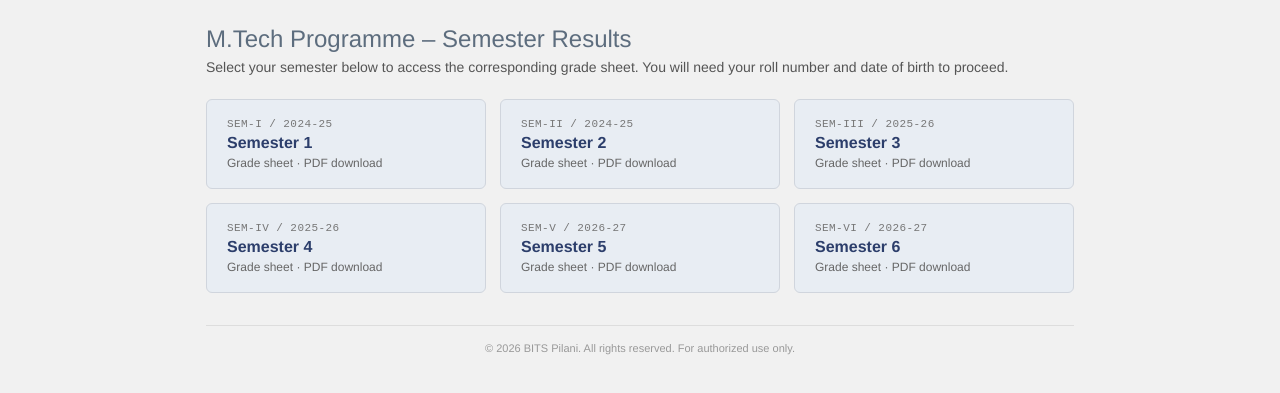
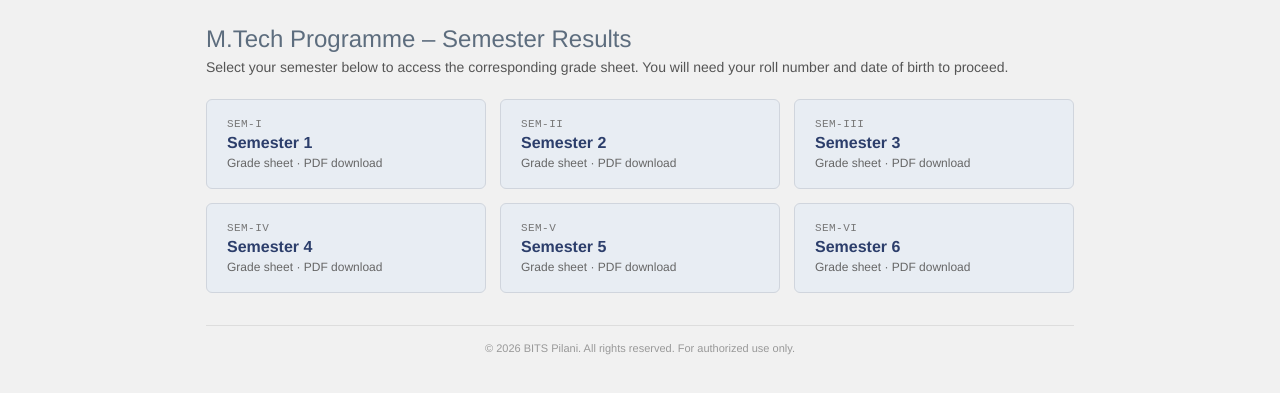
Before and after one commit to ashkanmulla/mtech, a plain HTML site: page index.html in a window 1280 px wide. Shown: the part 95-488 px from the top of the page. Drawn offline with Linux system fonts and the light colour scheme.

Commit message:
remove dates from semester cards
Made-with: Cursor

```diff
--- a/index.html
+++ b/index.html
@@ -161,32 +161,32 @@
 
       <div class="semester-grid">
         <a href="semester1.html" class="semester-card">
-          <div class="semester-card-id">SEM-I / 2024-25</div>
+          <div class="semester-card-id">SEM-I</div>
           <div class="semester-card-name">Semester 1</div>
           <div class="semester-card-meta">Grade sheet &middot; PDF download</div>
         </a>
         <a href="semester2.html" class="semester-card">
-          <div class="semester-card-id">SEM-II / 2024-25</div>
+          <div class="semester-card-id">SEM-II</div>
           <div class="semester-card-name">Semester 2</div>
           <div class="semester-card-meta">Grade sheet &middot; PDF download</div>
         </a>
         <a href="semester3.html" class="semester-card">
-          <div class="semester-card-id">SEM-III / 2025-26</div>
+          <div class="semester-card-id">SEM-III</div>
           <div class="semester-card-name">Semester 3</div>
           <div class="semester-card-meta">Grade sheet &middot; PDF download</div>
         </a>
         <a href="semester4.html" class="semester-card">
-          <div class="semester-card-id">SEM-IV / 2025-26</div>
+          <div class="semester-card-id">SEM-IV</div>
           <div class="semester-card-name">Semester 4</div>
           <div class="semester-card-meta">Grade sheet &middot; PDF download</div>
         </a>
         <a href="semester5.html" class="semester-card">
-          <div class="semester-card-id">SEM-V / 2026-27</div>
+          <div class="semester-card-id">SEM-V</div>
           <div class="semester-card-name">Semester 5</div>
           <div class="semester-card-meta">Grade sheet &middot; PDF download</div>
         </a>
         <a href="semester6.html" class="semester-card">
-          <div class="semester-card-id">SEM-VI / 2026-27</div>
+          <div class="semester-card-id">SEM-VI</div>
           <div class="semester-card-name">Semester 6</div>
           <div class="semester-card-meta">Grade sheet &middot; PDF download</div>
         </a>
```
